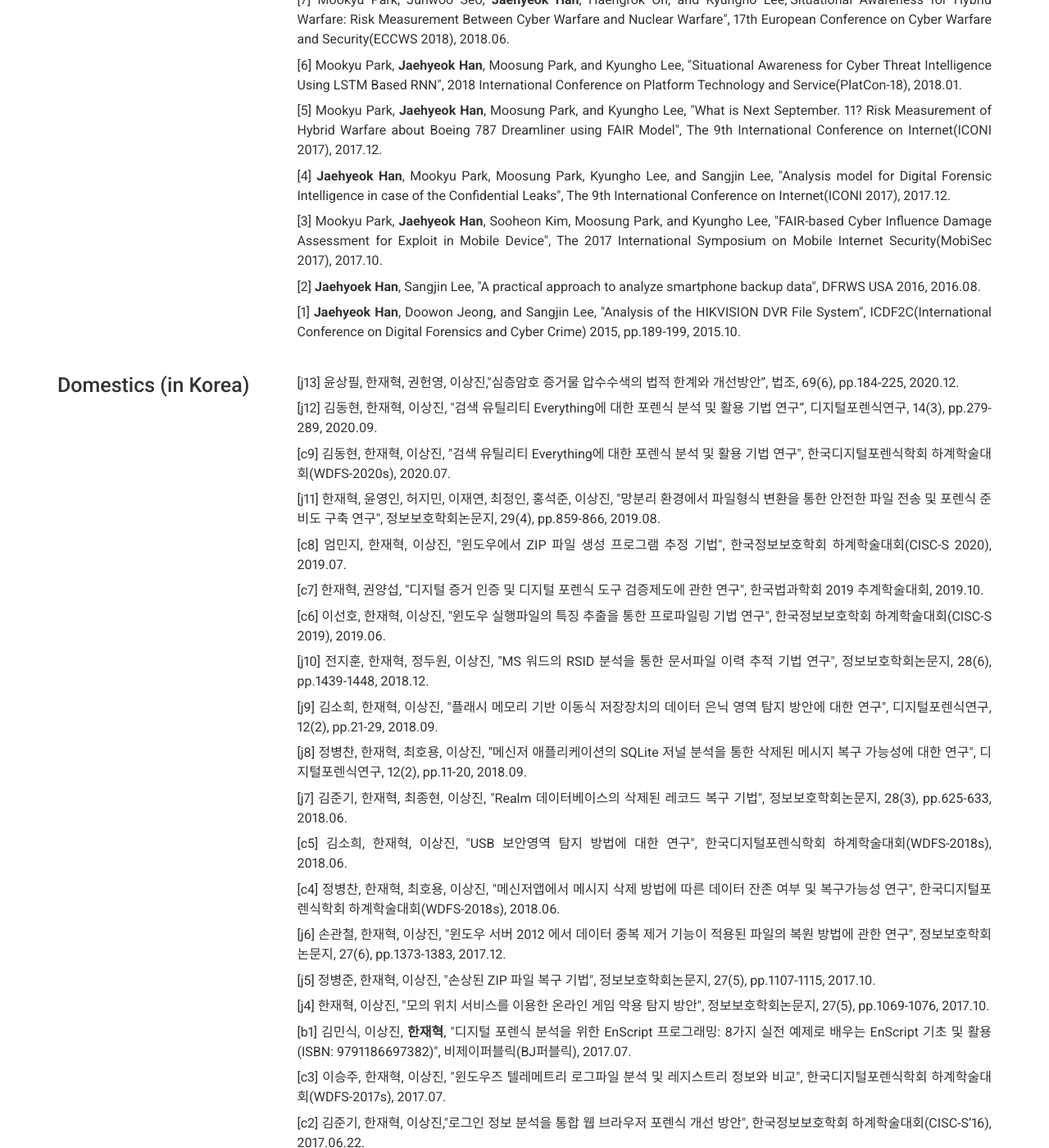
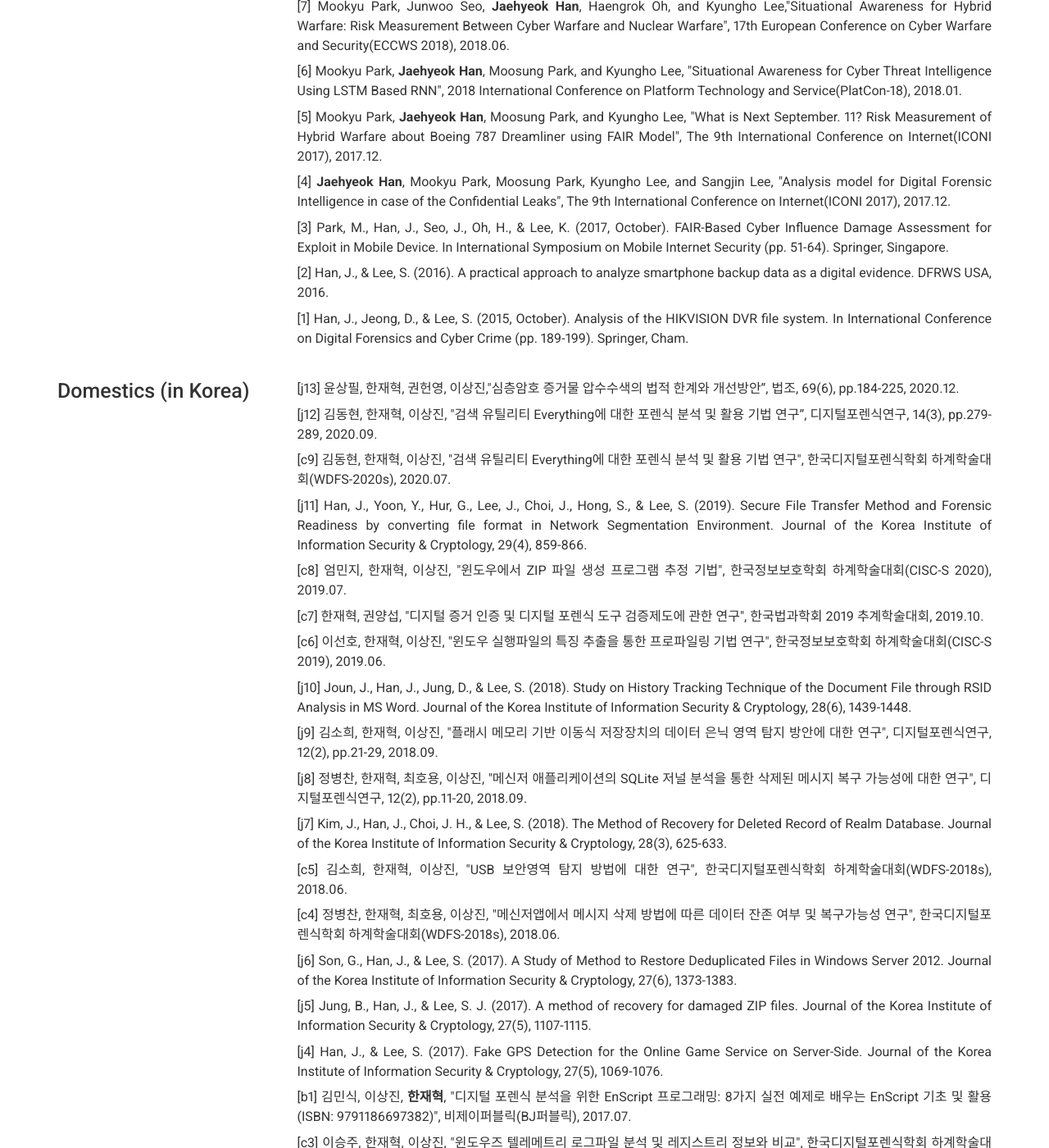
Before and after one commit to JaehyeokHan/jaehyeokhan.github.io, a Jekyll site: the page built from index.md, in a window 1280 px wide and 1400 px high, scrolled down 2377 px. Shown: the whole window at 82% size. Built offline with Jekyll 4.4.1, drawn with Linux system fonts in a browser that asks for light colours; nearby versions of some CDN libraries; some of the changed text lies outside the part shown.

Commit message:
Update _config.yml

```diff
--- a/_config.yml
+++ b/_config.yml
@@ -56,12 +56,12 @@ about_content: | # this will include new lines to allow paragraphs
 
   My research interests include *digital forensics*, *information security*, and *cryptography*.
 
-  - [School of Cybersecurity](https://scs.korea.ac.kr/), [Korea University](http://www.korea.ac.kr/)
-  - [Digital Forensic Research Center (DFRC)](http://forensic.korea.ac.kr/) at Institute of Cyber Security & Privacy (ICSP)
+  - [School of Cybersecurity](https://gss.korea.edu/), [Korea University](http://www.korea.edu/)
+  - [Digital Forensic Research Center (DFRC)](http://forensic.korea.ac.kr/) *[RETR]*(https://sites.google.com/a/forensic.or.kr/main/) at Institute of Cyber Security & Privacy (ICSP)
 
 content:
   - title: Project # Title for the section
-    layout: list # Type of content section (list/text)
+    layout: list # Type of content section (list/text/text2)
     content:
       - layout: left
         title: CARPE Forensics
@@ -89,7 +89,7 @@ content:
         title: Master of Engineering (M.E.)
         sub_title: Mar. 2014 - Feb. 2016
         description: | # this will include new lines to allow paragraphs
-          <p>Graduate School of information Security, South Korea. Advised by <A href = "https://scs.korea.ac.kr/ime/professor/honor.do?mode=view&articleNo=36554&article.offset=0&articleLimit=30" target = "blank">Sangjin Lee</A></p>
+          <p>Graduate School of information Security, South Korea. Advised by <A href = "https://scs.korea.ac.kr/ime/professor/honor.do?mode=view&articleNo=36554&article.offset=0&articleLimit=30" target = "top">Sangjin Lee</A></p>
           <p>Thesis: <i>Analysis of the HIKVISION DVR filesystem</i></p>
 
       - layout: left
@@ -134,7 +134,7 @@ content:
 
   - title: Publication
     layout: list
-    content:
+    content: # Citation style: APA (American Psychological Association)
       - layout: left
         title: Journal
 #       sub_title: Job title
@@ -143,25 +143,26 @@ content:
 #       quote: >
 #         Short description of the company (optional)
         description: | # this will include new lines to allow paragraphs
-          <p>[1] Mookyu Park, <b>Jaehyeok Han</b>, Haengrok Oh, Kyungho Lee, “Threat Assessment for Android Environment with Connectivity to IoT Devices from the Perspective of Situational Awareness”, Wireless Communications and Mobile Computing, Volume, 2019.04.</p>
+         <p>[3] Han, J., Kim, J., & Lee, S. (2020). 5W1H-based Expression for the Effective Sharing of Information in Digital Forensic Investigations. arXiv preprint arXiv:2010.15711.</p>
+         <p>[2] Han, J., Park, J., Chung, H., & Lee, S. (2020). Forensic analysis of the Windows telemetry for diagnostics. arXiv preprint arXiv:2002.12506.</p>
+         <p>[1] Park, M., Han, J., Oh, H., & Lee, K. (2019). Threat Assessment for Android Environment with Connectivity to IoT Devices from the Perspective of Situational Awareness. Wireless Communications and Mobile Computing, 2019.</p>
 
       - layout: left
         title: Conforence
 #       quote: >
 #         Short description of the company (optional)
         description: | # this will include new lines to allow paragraphs
-          <p>[12] <b>Jaehyeok Han</b>, Hyunji Chung, and Sangjin Lee, "I can login without your password: Data acquisition from web based server using user credential attack" DFRWS APAC 2021, 2021.01.</p>
-          <p>[11] <b>Jaehyeok Han</b>, and Sangjin Lee, "A Study on the Processing of Timestamps in Creating Multimedia Files on Mobile devices" The 12th International Conference Computer Science and its Applications (CSA2020), 2020.12.</p>
-          <p>[10] Sunghee Lim, <b>Jaehyeok Han</b>, and Sangjin Lee, "Replay attack to DRM in music streaming service on Android" The 12th International Conference on Internet (ICONI) 2020, 2020.12.</p>
-          <p>[9] <b>Jaehyeok Han</b>, Jieon Kim, and Sangjin Lee, "Information Sharing for Effective Digital Forensic Investigations”, Sixteenth Annual IFIP WG 11.9 International Conference on Digital Forensics, 2020.01.</p>
-          <p>[8] Mookyu Park, Junwoo Seo, <b>Jaehyeok Han</b>, Haengrok Oh, and Kyungho Lee, "Situational Awareness Framework for Threat Intelligence Measurement of Android Malware", The 3rd International Symposium on Mobile Internet Security(MobiSec 2018), 2018.08.</p>
+          <p>[11] <b>Jaehyeok Han</b>, Hyunji Chung, and Sangjin Lee, "I can login without your password: Data acquisition from web based server using user credential attack" DFRWS APAC 2021, 2021.01.</p>
+          <p>[10] <b>Jaehyeok Han</b>, and Sangjin Lee, "A Study on the Processing of Timestamps in Creating Multimedia Files on Mobile devices" The 12th International Conference Computer Science and its Applications (CSA2020), 2020.12.</p>
+          <p>[9] Sunghee Lim, <b>Jaehyeok Han</b>, and Sangjin Lee, "Replay attack to DRM in music streaming service on Android" The 12th International Conference on Internet (ICONI) 2020, 2020.12.</p>
+          <p>[8] Park, M., Seo, J., Han, J., Oh, H., & Lee, K. (2018). Situational Awareness Framework for Threat Intelligence Measurement of Android Malware. J. Wirel. Mob. Networks Ubiquitous Comput. Dependable Appl., 9(3), 25-38.</p>
           <p>[7] Mookyu Park, Junwoo Seo, <b>Jaehyeok Han</b>, Haengrok Oh, and Kyungho Lee,"Situational Awareness for Hybrid Warfare: Risk Measurement Between Cyber Warfare and Nuclear Warfare", 17th European Conference on Cyber Warfare and Security(ECCWS 2018), 2018.06.</p>
           <p>[6] Mookyu Park, <b>Jaehyeok Han</b>, Moosung Park, and Kyungho Lee, "Situational Awareness for Cyber Threat Intelligence Using LSTM Based RNN", 2018 International Conference on Platform Technology and Service(PlatCon-18), 2018.01.</p>
           <p>[5] Mookyu Park, <b>Jaehyeok Han</b>, Moosung Park, and Kyungho Lee, "What is Next September. 11? Risk Measurement of Hybrid Warfare about Boeing 787 Dreamliner using FAIR Model", The 9th International Conference on Internet(ICONI 2017), 2017.12.</p>
           <p>[4] <b>Jaehyeok Han</b>, Mookyu Park, Moosung Park, Kyungho Lee, and Sangjin Lee, "Analysis model for Digital Forensic Intelligence in case of the Confidential Leaks", The 9th International Conference on Internet(ICONI 2017), 2017.12.</p>
-          <p>[3] Mookyu Park, <b>Jaehyeok Han</b>, Sooheon Kim, Moosung Park, and Kyungho Lee, "FAIR-based Cyber Influence Damage Assessment for Exploit in Mobile Device", The 2017 International Symposium on Mobile Internet Security(MobiSec 2017), 2017.10.</p>
-          <p>[2] <b>Jaehyoek Han</b>, Sangjin Lee, "A practical approach to analyze smartphone backup data", DFRWS USA 2016, 2016.08.</p>
-          <p>[1] <b>Jaehyeok Han</b>, Doowon Jeong, and Sangjin Lee, "Analysis of the HIKVISION DVR File System", ICDF2C(International Conference on Digital Forensics and Cyber Crime) 2015, pp.189-199, 2015.10.</p>
+          <p>[3] Park, M., Han, J., Seo, J., Oh, H., & Lee, K. (2017, October). FAIR-Based Cyber Influence Damage Assessment for Exploit in Mobile Device. In International Symposium on Mobile Internet Security (pp. 51-64). Springer, Singapore.</p>
+          <p>[2] Han, J., & Lee, S. (2016). A practical approach to analyze smartphone backup data as a digital evidence. DFRWS USA, 2016.</p>
+          <p>[1] Han, J., Jeong, D., & Lee, S. (2015, October). Analysis of the HIKVISION DVR file system. In International Conference on Digital Forensics and Cyber Crime (pp. 189-199). Springer, Cham.</p>
 
       - layout: left
         title: Domestics (in Korea)
@@ -169,26 +170,26 @@ content:
           <p>[j13] 윤상필, 한재혁, 권헌영, 이상진,"심층암호 증거물 압수수색의 법적 한계와 개선방안”, 법조, 69(6), pp.184-225, 2020.12.</p>
           <p>[j12] 김동현, 한재혁, 이상진, "검색 유틸리티 Everything에 대한 포렌식 분석 및 활용 기법 연구”, 디지털포렌식연구, 14(3), pp.279-289, 2020.09.</p>
           <p>[c9] 김동현, 한재혁, 이상진, "검색 유틸리티 Everything에 대한 포렌식 분석 및 활용 기법 연구", 한국디지털포렌식학회 하계학술대회(WDFS-2020s), 2020.07.</p>
-          <p>[j11] 한재혁, 윤영인, 허지민, 이재연, 최정인, 홍석준, 이상진, "망분리 환경에서 파일형식 변환을 통한 안전한 파일 전송 및 포렌식 준비도 구축 연구", 정보보호학회논문지, 29(4), pp.859-866, 2019.08.</p>
+          <p>[j11] Han, J., Yoon, Y., Hur, G., Lee, J., Choi, J., Hong, S., & Lee, S. (2019). Secure File Transfer Method and Forensic Readiness by converting file format in Network Segmentation Environment. Journal of the Korea Institute of Information Security & Cryptology, 29(4), 859-866.</p>
           <p>[c8] 엄민지, 한재혁, 이상진, "윈도우에서 ZIP 파일 생성 프로그램 추정 기법", 한국정보보호학회 하계학술대회(CISC-S 2020), 2019.07.</p>
           <p>[c7] 한재혁, 권양섭, "디지털 증거 인증 및 디지털 포렌식 도구 검증제도에 관한 연구", 한국법과학회 2019 추계학술대회, 2019.10.</p>
           <p>[c6] 이선호, 한재혁, 이상진, "윈도우 실행파일의 특징 추출을 통한 프로파일링 기법 연구", 한국정보보호학회 하계학술대회(CISC-S 2019), 2019.06.</p>
-          <p>[j10] 전지훈, 한재혁, 정두원, 이상진, "MS 워드의 RSID 분석을 통한 문서파일 이력 추적 기법 연구", 정보보호학회논문지, 28(6), pp.1439-1448, 2018.12.</p>
+          <p>[j10] Joun, J., Han, J., Jung, D., & Lee, S. (2018). Study on History Tracking Technique of the Document File through RSID Analysis in MS Word. Journal of the Korea Institute of Information Security & Cryptology, 28(6), 1439-1448.</p>
           <p>[j9] 김소희, 한재혁, 이상진, "플래시 메모리 기반 이동식 저장장치의 데이터 은닉 영역 탐지 방안에 대한 연구", 디지털포렌식연구, 12(2), pp.21-29, 2018.09.</p>
           <p>[j8] 정병찬, 한재혁, 최호용, 이상진, "메신저 애플리케이션의 SQLite 저널 분석을 통한 삭제된 메시지 복구 가능성에 대한 연구", 디지털포렌식연구, 12(2), pp.11-20, 2018.09.</p>
-          <p>[j7] 김준기, 한재혁, 최종현, 이상진, "Realm 데이터베이스의 삭제된 레코드 복구 기법", 정보보호학회논문지, 28(3), pp.625-633, 2018.06.</p>
+          <p>[j7] Kim, J., Han, J., Choi, J. H., & Lee, S. (2018). The Method of Recovery for Deleted Record of Realm Database. Journal of the Korea Institute of Information Security & Cryptology, 28(3), 625-633.</p>
           <p>[c5] 김소희, 한재혁, 이상진, "USB 보안영역 탐지 방법에 대한 연구", 한국디지털포렌식학회 하계학술대회(WDFS-2018s), 2018.06.</p>
           <p>[c4] 정병찬, 한재혁, 최호용, 이상진, "메신저앱에서 메시지 삭제 방법에 따른 데이터 잔존 여부 및 복구가능성 연구", 한국디지털포렌식학회 하계학술대회(WDFS-2018s), 2018.06.</p>
-          <p>[j6] 손관철, 한재혁, 이상진, "윈도우 서버 2012 에서 데이터 중복 제거 기능이 적용된 파일의 복원 방법에 관한 연구", 정보보호학회논문지, 27(6), pp.1373-1383, 2017.12.</p>
-          <p>[j5] 정병준, 한재혁, 이상진, "손상된 ZIP 파일 복구 기법", 정보보호학회논문지, 27(5), pp.1107-1115, 2017.10.</p>
-          <p>[j4] 한재혁, 이상진, "모의 위치 서비스를 이용한 온라인 게임 악용 탐지 방안", 정보보호학회논문지, 27(5), pp.1069-1076, 2017.10.</p>
+          <p>[j6] Son, G., Han, J., & Lee, S. (2017). A Study of Method to Restore Deduplicated Files in Windows Server 2012. Journal of the Korea Institute of Information Security & Cryptology, 27(6), 1373-1383.</p>
+          <p>[j5] Jung, B., Han, J., & Lee, S. J. (2017). A method of recovery for damaged ZIP files. Journal of the Korea Institute of Information Security & Cryptology, 27(5), 1107-1115.</p>
+          <p>[j4] Han, J., & Lee, S. (2017). Fake GPS Detection for the Online Game Service on Server-Side. Journal of the Korea Institute of Information Security & Cryptology, 27(5), 1069-1076.</p>
           <p>[b1] 김민식, 이상진, <b>한재혁</b>, "디지털 포렌식 분석을 위한 EnScript 프로그래밍: 8가지 실전 예제로 배우는 EnScript 기초 및 활용 (ISBN: 9791186697382)", 비제이퍼블릭(BJ퍼블릭), 2017.07.</p>
           <p>[c3] 이승주, 한재혁, 이상진, "윈도우즈 텔레메트리 로그파일 분석 및 레지스트리 정보와 비교", 한국디지털포렌식학회 하계학술대회(WDFS-2017s), 2017.07.</p>
           <p>[c2] 김준기, 한재혁, 이상진,"로그인 정보 분석을 통합 웹 브라우저 포렌식 개선 방안", 한국정보보호학회 하계학술대회(CISC-S’16), 2017.06.22.</p>
-          <p>[j3] 이재휘, 한재혁, 이민욱, 최재문, 백현우, 이상진, "Themida의 API 난독화 분석과 복구방안 연구", 정보보호학회논문지, 27(1), pp.67-77, 2017.02.</p>
-          <p>[j2] 장지원, 방승규, 한재혁, 이상진, "PDF 파일의 페이지단위 복구 기법", 정보처리학회논문지, 6(1), pp.25-30, 2017.01.</p>
+          <p>[j3] Lee, J. H., Han, J., Lee, M. W., Choi, J. M., Baek, H., & Lee, S. J. (2017). A study on API wrapping in Themida and unpacking technique. Journal of the Korea Institute of Information Security & Cryptology, 27(1), 67-77.</p>
+          <p>[j2] Jang, J., Bang, S. G., Han, J., & Lee, S. J. (2017). A Recovery Technique of PDF File in the Unit of Page. KIPS Transactions on Computer and Communication Systems, 6(1), 25-30.</p>
           <p>[c1] 정병준, 한재혁, 이상진, "ZIP 파일 복구 도구의 성능한계와 개선방안", 한국디지털포렌식학회 하계학술대회(WDFS-2016s), 2016.12.</p>
-          <p>[j1] 김은광, 전상준, 한재혁, 이민욱, 이상진, "복합문서 파일에 은닉된 데이터 탐지 기법에 대한 연구", 정보보호학회논문지, 25(6), pp.1485-1493, 2015.12.</p>
+          <p>[j1] Kim, E., Jeon, S., Han, J., Lee, M., & Lee, S. (2015). An effective detection method for hiding data in compound-document files. Journal of the Korea Institute of Information Security & Cryptology, 25(6), 1485-1494.</p>
 
 # - title: A Little More About Me
 #   layout: text
```
